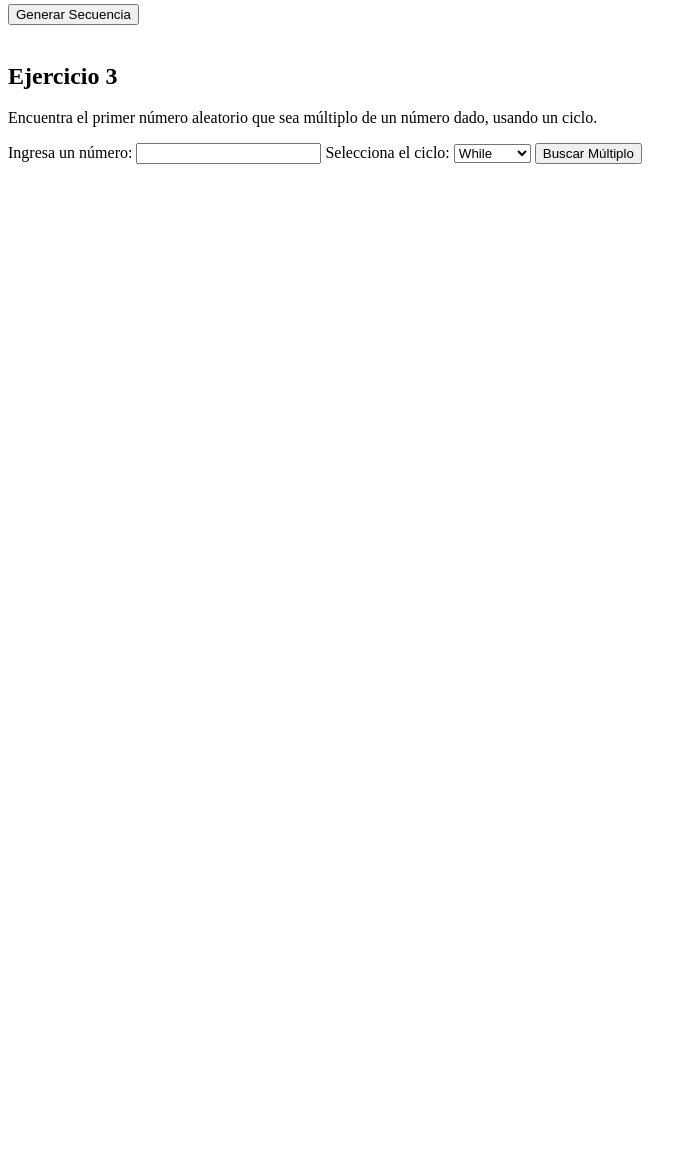
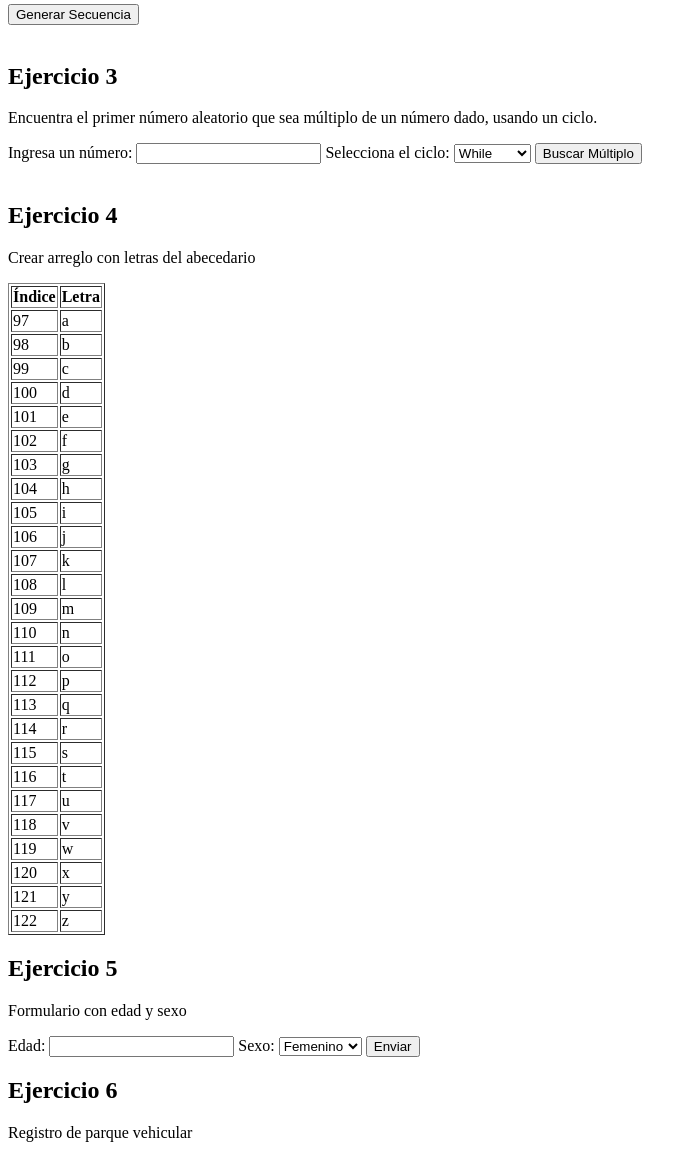
Before and after one commit to AlexisYafte/tecweb, a PHP site: page / in a window 1280 px wide. Shown: the part 219-1377 px from the top of the page, without its empty margins (0-697 px from the left). Before the commit the page ends 383 px from the top, so only its background shows below. Run offline with PHP 8.4, Linux system fonts and the light colour scheme.

Commit message:
Se realizó el ejercicio 4 y 5

```diff
--- a/practicas/p07/index.php
+++ b/practicas/p07/index.php
@@ -90,5 +90,47 @@ if ($_SERVER['REQUEST_METHOD'] == 'POST') {
     }
     ?>
 
+    <h2>Ejercicio 4</h2>
+    <p>Crear arreglo con letras del abecedario</p>
+
+<?php
+$arreglo = crearArregloLetras();
+echo "<table border='1'>";
+echo "<tr><th>Índice</th><th>Letra</th></tr>";
+foreach ($arreglo as $key => $value) {
+    echo "<tr><td>$key</td><td>$value</td></tr>";
+}
+echo "</table>";
+?>
+
+    <h2>Ejercicio 5</h2>
+    <p>Formulario con edad y sexo</p>
+<form action="index.php" method="post">
+    Edad: <input type="number" name="edad" required>
+    Sexo:
+    <select name="sexo">
+        <option value="femenino">Femenino</option>
+        <option value="masculino">Masculino</option>
+    </select>
+    <input type="submit" value="Enviar">
+</form>
+
+<?php
+if ($_SERVER['REQUEST_METHOD'] == 'POST') {
+    $edad = $_POST['edad'];
+    $sexo = $_POST['sexo'];
+    if ($sexo == 'femenino' && $edad >= 18 && $edad <= 35) {
+        echo "Bienvenida, usted está en el rango de edad permitido.";
+    } else {
+        echo "Error: No cumple los requisitos.";
+    }
+}
+?>
+
+<h2>Ejercicio 6</h2>
+<p>Registro de parque vehicular</p>
+
+
+
 </body>
 </html>
--- a/practicas/p07/src/funciones.php
+++ b/practicas/p07/src/funciones.php
@@ -8,28 +8,23 @@ function esMultiplo($numero) {
 <!-- Ejercicio 2 -->
 <?php
 function generarSecuenciaImparParImpar() {
-    $matriz = []; // Matriz para almacenar las secuencias
-    $iteraciones = 0; // Contador de iteraciones
-    $totalNumerosGenerados = 0; // Contador de números generados
+    $matriz = [];
+    $iteraciones = 0;
+    $totalNumerosGenerados = 0;
 
     do {
-        // Generar 3 números aleatorios
-        $num1 = rand(1, 1000); // Puedes ajustar el rango si lo deseas
+        $num1 = rand(1, 1000);
         $num2 = rand(1, 1000);
         $num3 = rand(1, 1000);
 
-        // Incrementar el contador de números generados
         $totalNumerosGenerados += 3;
 
-        // Verificar el patrón: impar, par, impar
         $patronCorrecto = ($num1 % 2 != 0) && ($num2 % 2 == 0) && ($num3 % 2 != 0);
 
-        // Almacenar la secuencia en la matriz
         $matriz[] = [$num1, $num2, $num3];
 
-        // Incrementar el contador de iteraciones
         $iteraciones++;
-    } while (!$patronCorrecto); // Repetir hasta que el patrón sea correcto
+    } while (!$patronCorrecto);
 
     return [
         'matriz' => $matriz,
@@ -39,6 +34,7 @@ function generarSecuenciaImparParImpar() {
 }
 ?>
 
+<!-- Ejercicio 3 -->
 <?php
 function encontrarMultiploWhile($numeroDado) {
     $contador = 0;
@@ -62,3 +58,14 @@ function encontrarMultiploDoWhile($numeroDado) {
     return [$aleatorio, $contador];
 }
 ?>
+
+<!-- Ejercicio 4 -->
+<?php
+function crearArregloLetras() {
+    $arreglo = [];
+    for ($i = 97; $i <= 122; $i++) {
+        $arreglo[$i] = chr($i);
+    }
+    return $arreglo;
+}
+?>
```
